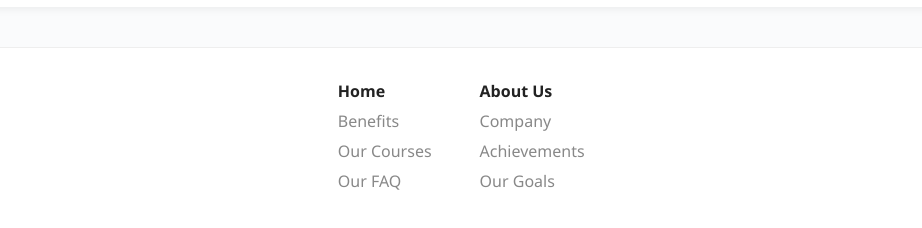
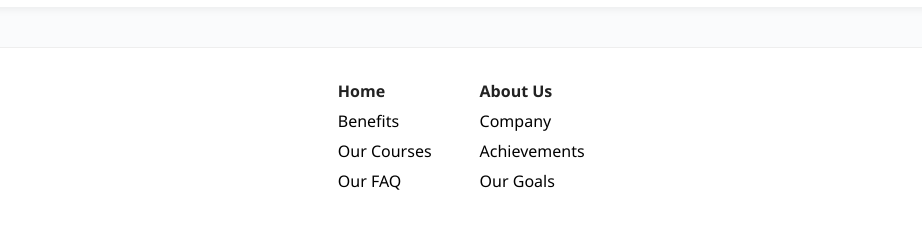
Before and after one commit to Sajanparmar/Nexlearn-1, a plain HTML site: page Frontend/contact page/contact.html in a window 1280 px wide. Shown: the part 824-1052 px from the top of the page, 215-1137 px from the left. Drawn offline with Linux system fonts and the light colour scheme.

Commit message:
some changes

```diff
--- a/Frontend/contact page/contact.html
+++ b/Frontend/contact page/contact.html
@@ -230,7 +230,7 @@
       margin-bottom: 8px;
     }
     .footer .footer-links a {
-      color: var(--gray);
+      color: black;
       text-decoration: none;
       transition: color 0.2s;
     }
```
